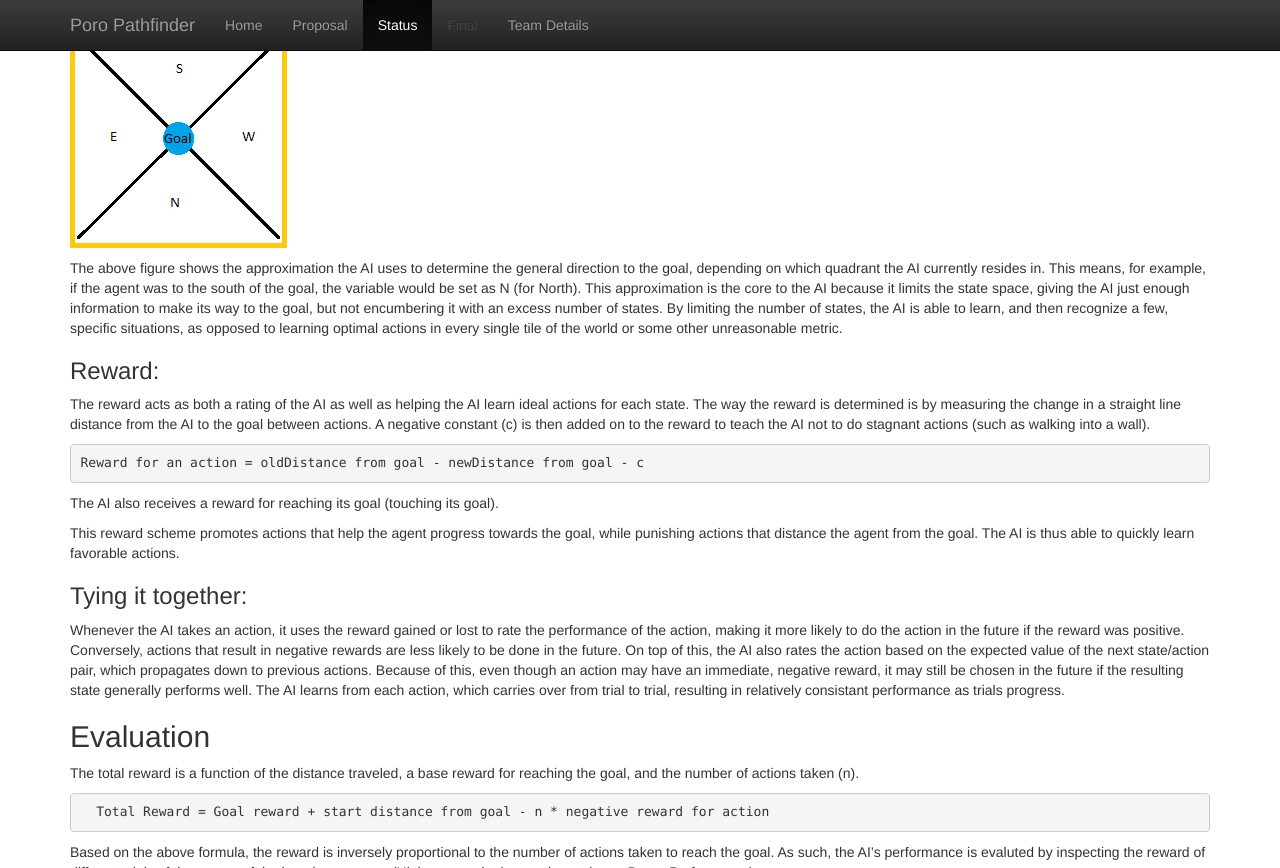
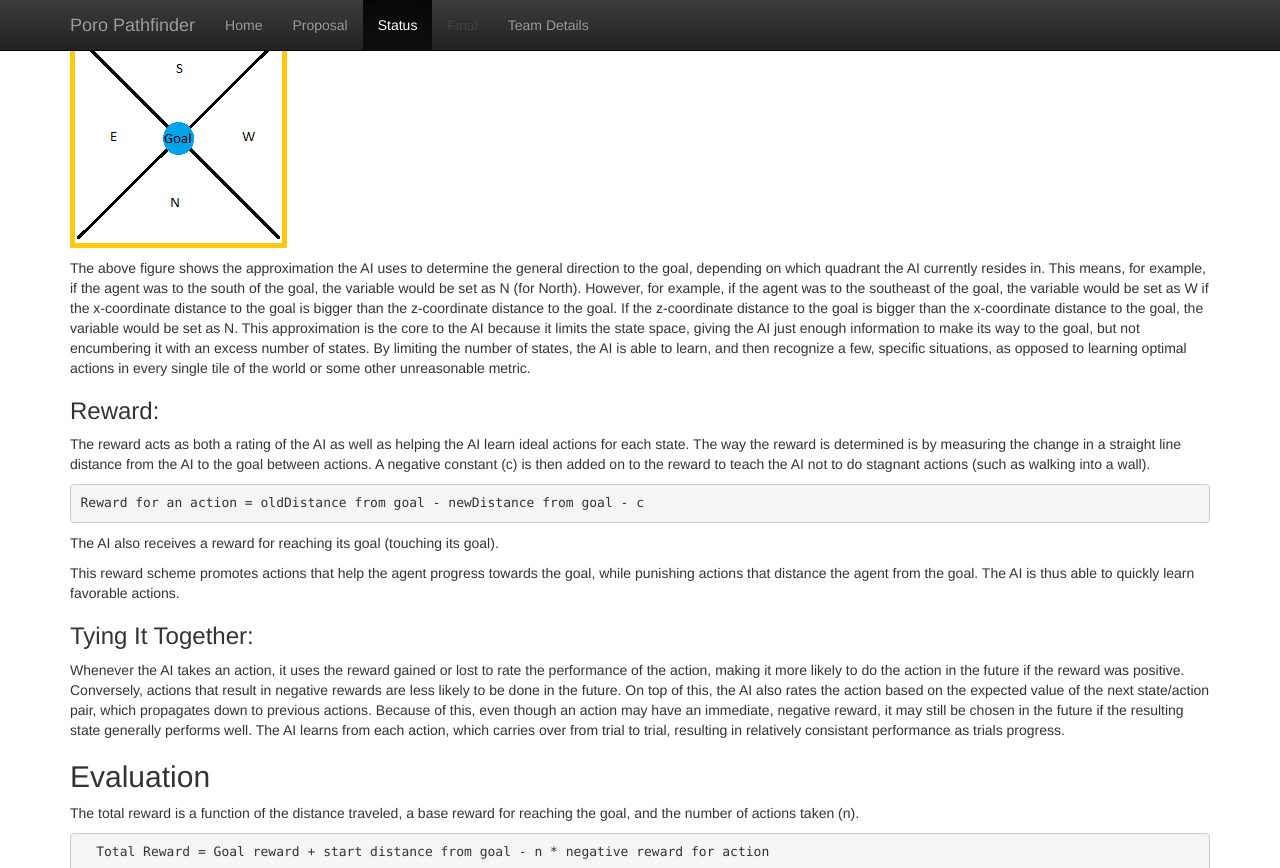
Before and after one commit to ctypewriter/Malmo-AI, a Jekyll site: the page built from docs/status.md, in a window 1280 px wide and 900 px high, scrolled down 826 px, cut to the strip 0-868 px from the top of the window. Built offline with Jekyll 4.4.1, drawn with Linux system fonts in a browser that asks for light colours.

Commit message:
Added some info

```diff
--- a/docs/status.md
+++ b/docs/status.md
@@ -33,7 +33,7 @@ Video link goes HERE
 
 ![State Figure](https://raw.githubusercontent.com/ctypewriter/Malmo-AI/master/docs/StateDemo.PNG)
 
-The above figure shows the approximation the AI uses to determine the general direction to the goal, depending on which quadrant the AI currently resides in. This means, for example, if the agent was to the south of the goal, the variable would be set as N (for North).  This approximation is the core to the AI because it limits the state space, giving the AI just enough information to make its way to the goal, but not encumbering it with an excess number of states. By limiting the number of states, the AI is able to learn, and then recognize a few, specific situations, as opposed to learning optimal actions in every single tile of the world or some other unreasonable metric.
+The above figure shows the approximation the AI uses to determine the general direction to the goal, depending on which quadrant the AI currently resides in. This means, for example, if the agent was to the south of the goal, the variable would be set as N (for North).  However, for example, if the agent was to the southeast of the goal, the variable would be set as W if the x-coordinate distance to the goal is bigger than the z-coordinate distance to the goal.  If the z-coordinate distance to the goal is bigger than the x-coordinate distance to the goal, the variable would be set as N.  This approximation is the core to the AI because it limits the state space, giving the AI just enough information to make its way to the goal, but not encumbering it with an excess number of states. By limiting the number of states, the AI is able to learn, and then recognize a few, specific situations, as opposed to learning optimal actions in every single tile of the world or some other unreasonable metric.
 
 
 ### Reward:
@@ -46,7 +46,7 @@ The AI also receives a reward for reaching its goal (touching its goal).
 
 This reward scheme promotes actions that help the agent progress towards the goal, while punishing actions that distance the agent from the goal. The AI is thus able to quickly learn favorable actions.
 
-### Tying it together:
+### Tying It Together:
 
   Whenever the AI takes an action, it uses the reward gained or lost to rate the performance of the action, making it more likely to do the action in the future if the reward was positive. Conversely, actions that result in negative rewards are less likely to be done in the future. On top of this, the AI also rates the action based on the expected value of the next state/action pair, which propagates down to previous actions. Because of this, even though an action may have an immediate, negative reward, it may still be chosen in the future if the resulting state generally performs well. The AI learns from each action, which carries over from trial to trial, resulting in relatively consistant performance as trials progress.
 
```
